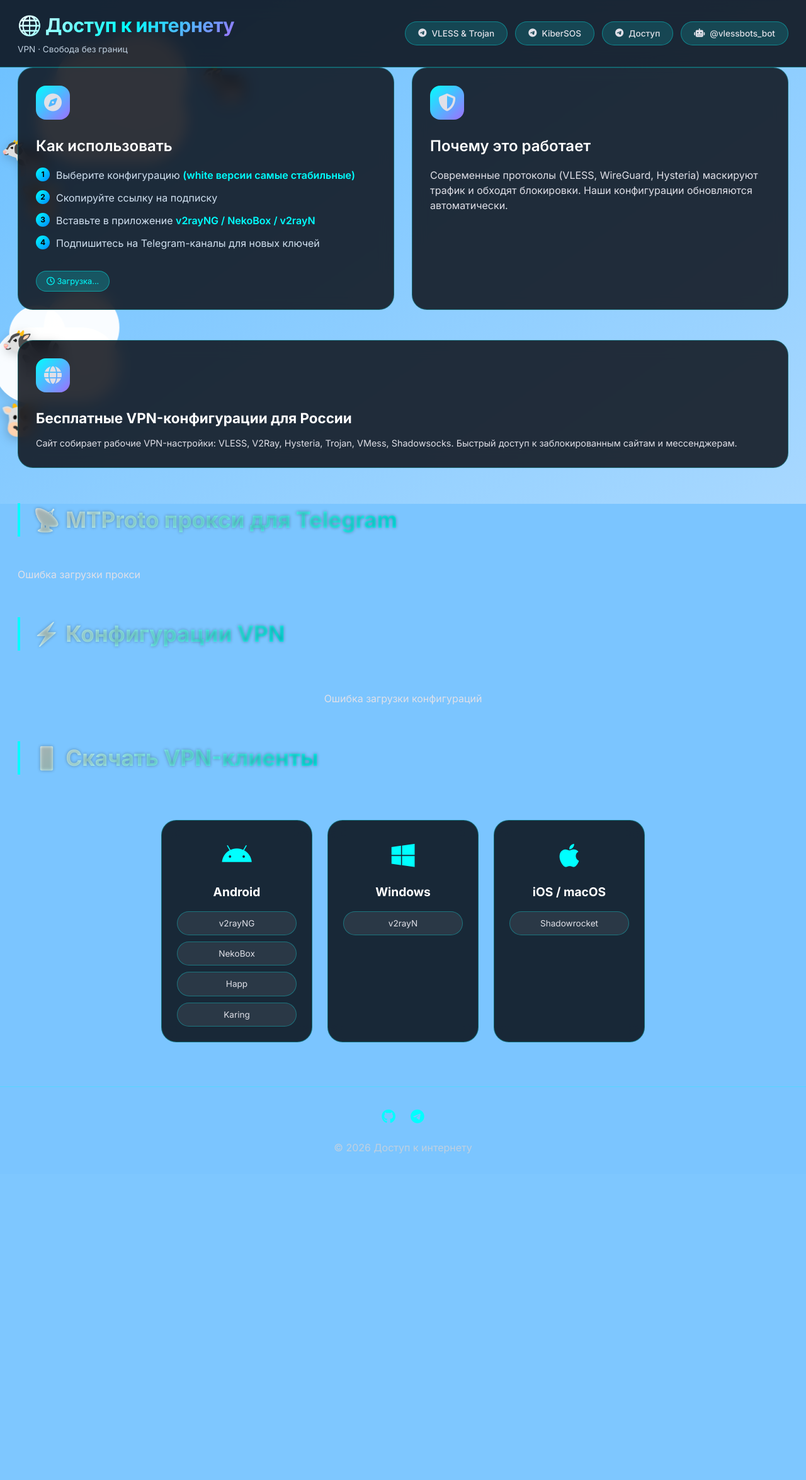
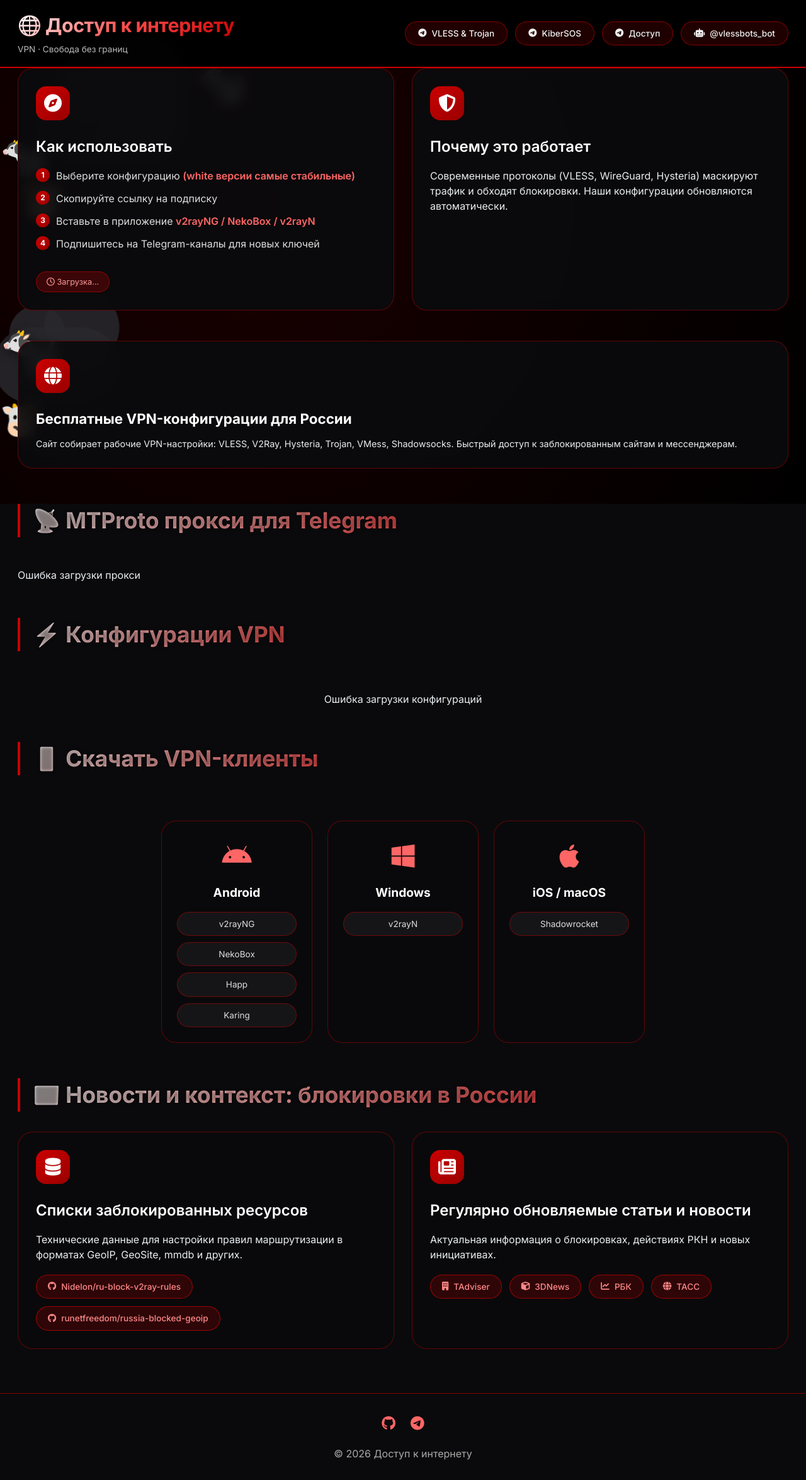
Before and after one commit to kort0881/internet-access-site, a Flask app: page / in a window 1280 px wide. Shown: the whole page at 63% size. Before the commit the page ends 1832 px from the top, so only its background shows below. Run offline with Flask 3, Linux system fonts and the light colour scheme; data that the repository does not hold is empty.

Commit message:
Revamp styles and add news section for Russia
Updated styles and added new content sections for improved aesthetics and functionality.

```diff
--- a/templates/index.html
+++ b/templates/index.html
@@ -11,9 +11,21 @@
     <link rel="stylesheet" href="https://cdnjs.cloudflare.com/ajax/libs/font-awesome/6.4.0/css/all.min.css">
     <style>
         * { margin: 0; padding: 0; box-sizing: border-box; }
-        body { font-family: 'Inter', system-ui, sans-serif; color: #e0e0e8; line-height: 1.5; min-height: 100vh; background: #7bc5ff; position: relative; }
-        .sky-bg { position: fixed; top: 0; left: 0; width: 100%; height: 100%; z-index: -2; background: linear-gradient(145deg, #6bc0ff 0%, #a8d8ff 100%); overflow: hidden; }
-        .cloud { position: absolute; background: rgba(255, 255, 255, 0.95); border-radius: 1000px; box-shadow: 0 8px 20px rgba(0,0,0,0.1); z-index: -1; }
+        body { font-family: 'Inter', system-ui, sans-serif; color: #eaeef2; line-height: 1.5; min-height: 100vh; background: #0a0a0c; position: relative; }
+
+        /* Чёрно-красно-белая цветовая схема */
+        .sky-bg {
+            position: fixed; top: 0; left: 0; width: 100%; height: 100%; z-index: -2;
+            background: radial-gradient(circle at 30% 40%, #1a0000, #000000);
+            overflow: hidden;
+        }
+        .cloud {
+            position: absolute;
+            background: rgba(40, 40, 45, 0.85);
+            border-radius: 1000px;
+            box-shadow: 0 8px 20px rgba(0,0,0,0.4);
+            z-index: -1;
+        }
         .cloud::before, .cloud::after { content: ''; position: absolute; background: inherit; border-radius: 50%; }
         .cloud1 { width: 240px; height: 140px; top: 15%; left: -240px; }
         .cloud1::before { width: 110px; height: 110px; top: -45px; left: 30px; }
@@ -28,61 +40,132 @@
         .cloud1 { animation: floatClouds 35s linear infinite; }
         .cloud2 { animation: floatClouds 45s linear infinite; }
         .cloud3 { animation: floatClouds 55s linear infinite; }
-        .flying-cow { position: absolute; font-size: 72px; filter: drop-shadow(2px 4px 8px rgba(0,0,0,0.2)); z-index: -1; pointer-events: none; animation-timing-function: linear; animation-iteration-count: infinite; }
+
+        .flying-cow { position: absolute; font-size: 72px; filter: drop-shadow(2px 4px 8px rgba(0,0,0,0.5)); z-index: -1; pointer-events: none; animation-timing-function: linear; animation-iteration-count: infinite; }
         .cow1 { top: 12%; animation: flyAcross 22s linear infinite; font-size: 68px; }
         .cow2 { top: 35%; animation: flyAcross 28s linear infinite 3s; font-size: 58px; transform: scaleX(-1);}
         .cow3 { top: 62%; animation: flyAcross 32s linear infinite 7s; font-size: 82px; }
         .cow4 { top: 78%; animation: flyAcross 38s linear infinite 12s; font-size: 54px; transform: scaleX(-1);}
         .cow5 { top: 25%; animation: flyAcross 42s linear infinite 18s; font-size: 64px; }
         @keyframes flyAcross { 0% { transform: translateX(-180px) translateY(0px) rotate(0deg); opacity: 0; } 12% { opacity: 0.95; } 88% { opacity: 0.95; } 100% { transform: translateX(calc(100vw + 180px)) translateY(-50px) rotate(6deg); opacity: 0; } }
+
         .container { position: relative; z-index: 2; max-width: 1400px; margin: 0 auto; padding: 0 28px; }
-        .glass-header { background: rgba(8, 10, 18, 0.85); backdrop-filter: blur(12px); border-bottom: 1px solid rgba(0, 255, 255, 0.3); padding: 18px 0; position: sticky; top: 0; z-index: 100; }
+
+        .glass-header {
+            background: rgba(0, 0, 0, 0.92);
+            backdrop-filter: blur(12px);
+            border-bottom: 2px solid #cc0000;
+            padding: 18px 0;
+            position: sticky;
+            top: 0;
+            z-index: 100;
+        }
         .header-flex { display: flex; justify-content: space-between; align-items: center; flex-wrap: wrap; gap: 20px; }
-        .logo h1 { font-size: 1.9rem; font-weight: 700; background: linear-gradient(135deg, #fff, #0ff, #a06eff); -webkit-background-clip: text; background-clip: text; color: transparent; letter-spacing: -0.5px; }
-        .logo p { color: #c0d0e0; font-size: 0.85rem; margin-top: 4px; }
+        .logo h1 {
+            font-size: 1.9rem; font-weight: 700;
+            background: linear-gradient(135deg, #fff, #ff4d4d, #cc0000);
+            -webkit-background-clip: text; background-clip: text; color: transparent;
+            letter-spacing: -0.5px;
+        }
+        .logo p { color: #bbbbbb; font-size: 0.85rem; margin-top: 4px; }
         .social-links { display: flex; gap: 12px; flex-wrap: wrap; }
-        .social-btn { padding: 8px 20px; border-radius: 40px; text-decoration: none; font-size: 0.85rem; font-weight: 500; display: inline-flex; align-items: center; gap: 8px; background: rgba(0, 255, 255, 0.15); border: 1px solid rgba(0, 255, 255, 0.35); color: #e0e0e8; transition: all 0.25s; }
-        .social-btn:hover { background: rgba(0, 255, 255, 0.3); border-color: #0ff; box-shadow: 0 0 12px rgba(0,255,255,0.4); transform: translateY(-2px); }
+        .social-btn {
+            padding: 8px 20px; border-radius: 40px; text-decoration: none; font-size: 0.85rem; font-weight: 500;
+            display: inline-flex; align-items: center; gap: 8px;
+            background: rgba(204, 0, 0, 0.15); border: 1px solid rgba(204, 0, 0, 0.6);
+            color: #f0f0f0; transition: all 0.25s;
+        }
+        .social-btn:hover { background: rgba(204, 0, 0, 0.4); border-color: #ff3333; box-shadow: 0 0 12px rgba(204,0,0,0.6); transform: translateY(-2px); color: #fff; }
+
         .section { margin: 56px 0 40px; }
-        .section-title { font-size: 2.2rem; font-weight: 700; background: linear-gradient(135deg, #fff, #0ff); -webkit-background-clip: text; background-clip: text; color: transparent; display: inline-block; border-left: 4px solid #0ff; padding-left: 20px; margin-bottom: 32px; text-shadow: 0 0 5px rgba(0,0,0,0.3); }
-        .corner-card { background: rgba(12, 16, 24, 0.85); backdrop-filter: blur(12px); border: 1px solid rgba(0, 255, 255, 0.25); border-radius: 24px; padding: 28px; transition: all 0.3s ease; position: relative; }
-        .corner-card:hover { border-color: #0ff; box-shadow: 0 0 28px rgba(0, 255, 255, 0.2); transform: translateY(-3px); }
-        .info-grid { display: flex; flex-wrap: wrap; gap: 28px; margin-bottom: 48px; }
-        .info-card { flex: 1; min-width: 260px; background: rgba(12, 16, 24, 0.85); backdrop-filter: blur(10px); border-radius: 24px; padding: 28px; border: 1px solid rgba(0, 255, 255, 0.25); transition: 0.25s; }
-        .info-card:hover { border-color: #0ff; box-shadow: 0 8px 24px rgba(0,255,255,0.15); }
-        .info-icon { width: 54px; height: 54px; background: linear-gradient(135deg, #0ff, #a06eff); border-radius: 16px; display: flex; align-items: center; justify-content: center; font-size: 28px; margin-bottom: 24px; }
+        .section-title {
+            font-size: 2.2rem; font-weight: 700;
+            background: linear-gradient(135deg, #fff, #ff4d4d);
+            -webkit-background-clip: text; background-clip: text; color: transparent;
+            display: inline-block; border-left: 4px solid #cc0000;
+            padding-left: 20px; margin-bottom: 32px;
+            text-shadow: 0 0 5px rgba(0,0,0,0.5);
+        }
+
+        .corner-card, .info-card, .config-card, .app-card {
+            background: rgba(10, 10, 12, 0.92);
+            backdrop-filter: blur(10px);
+            border: 1px solid rgba(204, 0, 0, 0.45);
+            border-radius: 24px;
+            transition: all 0.3s ease;
+        }
+        .corner-card { padding: 28px; position: relative; }
+        .corner-card:hover, .info-card:hover, .config-card:hover, .app-card:hover {
+            border-color: #ff3333;
+            box-shadow: 0 0 28px rgba(204, 0, 0, 0.3);
+            transform: translateY(-3px);
+        }
+        .info-card { flex: 1; min-width: 260px; padding: 28px; }
+        .info-icon {
+            width: 54px; height: 54px;
+            background: linear-gradient(135deg, #cc0000, #990000);
+            border-radius: 16px;
+            display: flex; align-items: center; justify-content: center;
+            font-size: 28px; margin-bottom: 24px;
+            color: white;
+        }
         .info-card h3 { font-size: 1.5rem; margin-bottom: 16px; color: #fff; font-weight: 600; }
         .step-list { list-style: none; counter-reset: step; }
-        .step-list li { counter-increment: step; margin-bottom: 12px; padding-left: 32px; position: relative; color: #d0e0f0; }
-        .step-list li::before { content: counter(step); position: absolute; left: 0; top: 0; width: 22px; height: 22px; background: linear-gradient(135deg, #0ff, #0088ff); border-radius: 30px; display: flex; align-items: center; justify-content: center; font-size: 12px; font-weight: bold; color: #000; }
-        .highlight { color: #0ff; font-weight: 600; }
-        .update-badge { display: inline-block; margin-top: 20px; padding: 6px 16px; background: rgba(0, 255, 255, 0.2); border-radius: 30px; font-size: 0.8rem; color: #0ff; border: 1px solid rgba(0,255,255,0.4); }
+        .step-list li { counter-increment: step; margin-bottom: 12px; padding-left: 32px; position: relative; color: #ddd; }
+        .step-list li::before {
+            content: counter(step); position: absolute; left: 0; top: 0; width: 22px; height: 22px;
+            background: linear-gradient(135deg, #cc0000, #990000); border-radius: 30px;
+            display: flex; align-items: center; justify-content: center; font-size: 12px; font-weight: bold; color: #fff;
+        }
+        .highlight { color: #ff6666; font-weight: 600; }
+        .update-badge {
+            display: inline-block; margin-top: 20px; padding: 6px 16px;
+            background: rgba(204, 0, 0, 0.25); border-radius: 30px; font-size: 0.8rem;
+            color: #ff9999; border: 1px solid rgba(204,0,0,0.6);
+        }
+        .info-grid { display: flex; flex-wrap: wrap; gap: 28px; margin-bottom: 48px; }
+
         .configs-grid { display: grid; grid-template-columns: repeat(auto-fill, minmax(280px, 1fr)); gap: 24px; margin: 32px 0; }
-        .config-card { background: rgba(8, 12, 20, 0.85); backdrop-filter: blur(12px); border-radius: 24px; border: 1px solid rgba(0, 255, 255, 0.3); padding: 20px; transition: all 0.3s cubic-bezier(0.2, 0.9, 0.4, 1.1); }
-        .config-card:hover { transform: translateY(-4px); border-color: #0ff; box-shadow: 0 12px 24px -12px rgba(0, 255, 255, 0.3); }
-        .config-name { font-size: 1.2rem; font-weight: 700; color: #0ff; margin-bottom: 6px; word-break: break-word; }
-        .config-category { font-size: 0.75rem; color: #b0c0d0; margin-bottom: 16px; }
+        .config-card { padding: 20px; }
+        .config-name { font-size: 1.2rem; font-weight: 700; color: #ff6666; margin-bottom: 6px; word-break: break-word; }
+        .config-category { font-size: 0.75rem; color: #aaa; margin-bottom: 16px; }
         .button-group { display: flex; flex-direction: column; gap: 10px; margin-top: 12px; }
-        .btn-neon { padding: 10px; border-radius: 40px; font-weight: 600; text-align: center; cursor: pointer; transition: all 0.2s; border: none; font-size: 0.85rem; display: flex; align-items: center; justify-content: center; gap: 8px; text-decoration: none; background: linear-gradient(95deg, #a06eff, #0ff); color: #000; }
-        .btn-neon:hover { transform: scale(1.02); box-shadow: 0 0 12px #0ff; }
-        .btn-black { background: linear-gradient(95deg, #1a1a1a, #2a2a2a); color: #aaa; border: 1px solid #555; }
-        .btn-black:hover { box-shadow: 0 0 12px #333; border-color: #888; color: #fff; }
-        .btn-link { background: rgba(0, 255, 255, 0.1); border: 1px solid rgba(0, 255, 255, 0.5); color: #0ff; background: transparent; font-weight: 600; }
-        .btn-link:hover { background: rgba(0, 255, 255, 0.25); border-color: #0ff; }
+
+        .btn-neon {
+            padding: 10px; border-radius: 40px; font-weight: 600; text-align: center; cursor: pointer;
+            transition: all 0.2s; border: none; font-size: 0.85rem; display: flex; align-items: center;
+            justify-content: center; gap: 8px; text-decoration: none;
+            background: linear-gradient(95deg, #cc0000, #990000); color: #fff;
+        }
+        .btn-neon:hover { transform: scale(1.02); box-shadow: 0 0 12px #cc0000; background: linear-gradient(95deg, #ff1a1a, #b30000); }
+        .btn-black { background: #1a1a1a; color: #eee; border: 1px solid #555; }
+        .btn-black:hover { box-shadow: 0 0 12px #660000; border-color: #cc0000; background: #2a2a2a; }
+        .btn-link { background: rgba(204, 0, 0, 0.1); border: 1px solid rgba(204, 0, 0, 0.7); color: #ff9999; background: transparent; font-weight: 600; }
+        .btn-link:hover { background: rgba(204, 0, 0, 0.3); border-color: #ff3333; color: #fff; }
+
         .proxy-grid { display: flex; flex-wrap: wrap; gap: 12px; margin-top: 16px; }
-        .proxy-item { background: rgba(0, 136, 204, 0.25); border: 1px solid rgba(0, 255, 255, 0.5); padding: 8px 18px; border-radius: 60px; color: #0ff; text-decoration: none; font-weight: 500; transition: 0.2s; display: inline-flex; align-items: center; gap: 8px; font-size: 0.85rem; }
-        .proxy-item:hover { background: rgba(0, 255, 255, 0.4); transform: translateY(-2px); box-shadow: 0 8px 20px rgba(0, 136, 204, 0.3); }
+        .proxy-item {
+            background: rgba(160, 0, 0, 0.25); border: 1px solid rgba(204, 0, 0, 0.7); padding: 8px 18px;
+            border-radius: 60px; color: #ff8888; text-decoration: none; font-weight: 500;
+            transition: 0.2s; display: inline-flex; align-items: center; gap: 8px; font-size: 0.85rem;
+        }
+        .proxy-item:hover { background: rgba(204, 0, 0, 0.5); transform: translateY(-2px); box-shadow: 0 8px 20px rgba(204, 0, 0, 0.4); color: #fff; }
+
         .apps-grid { display: flex; flex-wrap: wrap; gap: 24px; justify-content: center; margin: 40px 0; }
-        .app-card { background: rgba(8, 12, 20, 0.85); backdrop-filter: blur(12px); border-radius: 24px; padding: 24px; width: 240px; text-align: center; border: 1px solid rgba(0, 255, 255, 0.3); transition: 0.3s; }
-        .app-card:hover { border-color: #0ff; transform: translateY(-4px); }
-        .app-icon { font-size: 42px; margin-bottom: 12px; color: #0ff; }
+        .app-card { padding: 24px; width: 240px; text-align: center; }
+        .app-icon { font-size: 42px; margin-bottom: 12px; color: #ff6666; }
         .app-card h3 { font-size: 1.2rem; margin-bottom: 16px; color: #fff; }
         .app-links { display: flex; flex-direction: column; gap: 10px; }
-        .app-link { padding: 8px; border-radius: 40px; background: rgba(255,255,255,0.08); border: 1px solid rgba(0, 255, 255, 0.3); color: #e0e0e8; text-decoration: none; transition: 0.2s; font-size: 0.85rem; }
-        .app-link:hover { background: rgba(0, 255, 255, 0.2); border-color: #0ff; }
-        footer { margin-top: 70px; padding: 30px 0; text-align: center; border-top: 1px solid rgba(0, 255, 255, 0.3); color: #c0d0e0; }
-        .footer-links a { color: #0ff; margin: 0 12px; font-size: 1.4rem; transition: 0.2s; }
-        .footer-links a:hover { text-shadow: 0 0 8px #0ff; }
+        .app-link {
+            padding: 8px; border-radius: 40px; background: rgba(255,255,255,0.05);
+            border: 1px solid rgba(204, 0, 0, 0.5); color: #dddddd; text-decoration: none; transition: 0.2s; font-size: 0.85rem;
+        }
+        .app-link:hover { background: rgba(204, 0, 0, 0.25); border-color: #ff3333; color: #fff; }
+
+        footer { margin-top: 70px; padding: 30px 0; text-align: center; border-top: 1px solid rgba(204, 0, 0, 0.6); color: #aaa; }
+        .footer-links a { color: #ff6666; margin: 0 12px; font-size: 1.4rem; transition: 0.2s; }
+        .footer-links a:hover { text-shadow: 0 0 8px #cc0000; color: #ff9999; }
+
         @media (max-width: 800px) {
             .container { padding: 0 20px; }
             .configs-grid { grid-template-columns: repeat(auto-fill, minmax(260px, 1fr)); gap: 16px; }
@@ -161,6 +244,33 @@
                 <div class="app-card"><div class="app-icon"><i class="fab fa-apple"></i></div><h3>iOS / macOS</h3><div class="app-links"><a href="https://apps.apple.com/app/shadowrocket/id932747118" class="app-link">Shadowrocket</a></div></div>
             </div>
         </div>
+
+        <!-- НОВЫЙ БЛОК: Новости и контекст о блокировках в России -->
+        <div class="section">
+            <h2 class="section-title">📰 Новости и контекст: блокировки в России</h2>
+            <div class="info-grid">
+                <div class="info-card">
+                    <div class="info-icon"><i class="fas fa-database"></i></div>
+                    <h3>Списки заблокированных ресурсов</h3>
+                    <p>Технические данные для настройки правил маршрутизации в форматах GeoIP, GeoSite, mmdb и других.</p>
+                    <div class="proxy-grid" style="margin-top: 20px;">
+                        <a href="https://github.com/Nidelon/ru-block-v2ray-rules" class="proxy-item" target="_blank"><i class="fab fa-github"></i> Nidelon/ru-block-v2ray-rules</a>
+                        <a href="https://github.com/runetfreedom/russia-blocked-geoip" class="proxy-item" target="_blank"><i class="fab fa-github"></i> runetfreedom/russia-blocked-geoip</a>
+                    </div>
+                </div>
+                <div class="info-card">
+                    <div class="info-icon"><i class="fas fa-newspaper"></i></div>
+                    <h3>Регулярно обновляемые статьи и новости</h3>
+                    <p>Актуальная информация о блокировках, действиях РКН и новых инициативах.</p>
+                    <div class="proxy-grid" style="margin-top: 20px;">
+                        <a href="https://www.tadviser.ru/" class="proxy-item" target="_blank"><i class="fas fa-building"></i> TAdviser</a>
+                        <a href="https://3dnews.ru/" class="proxy-item" target="_blank"><i class="fas fa-cube"></i> 3DNews</a>
+                        <a href="https://www.rbc.ru/" class="proxy-item" target="_blank"><i class="fas fa-chart-line"></i> РБК</a>
+                        <a href="https://tass.ru/" class="proxy-item" target="_blank"><i class="fas fa-globe"></i> ТАСС</a>
+                    </div>
+                </div>
+            </div>
+        </div>
     </main>
 
     <footer>
@@ -175,13 +285,16 @@
             const original = button.innerHTML;
             navigator.clipboard.writeText(url).then(() => {
                 button.innerHTML = '<i class="fas fa-check"></i> Скопировано!';
-                button.style.background = 'linear-gradient(95deg, #00ff88, #00cc66)';
+                button.style.background = 'linear-gradient(95deg, #cc0000, #990000)';
+                button.style.color = '#fff';
                 setTimeout(() => {
                     button.innerHTML = original;
                     if (button.classList.contains('btn-black')) {
-                        button.style.background = 'linear-gradient(95deg, #1a1a1a, #2a2a2a)';
+                        button.style.background = '#1a1a1a';
+                        button.style.color = '#eee';
                     } else {
-                        button.style.background = '';
+                        button.style.background = 'linear-gradient(95deg, #cc0000, #990000)';
+                        button.style.color = '#fff';
                     }
                 }, 1500);
             }).catch(() => {
@@ -195,9 +308,11 @@
                 setTimeout(() => {
                     button.innerHTML = original;
                     if (button.classList.contains('btn-black')) {
-                        button.style.background = 'linear-gradient(95deg, #1a1a1a, #2a2a2a)';
+                        button.style.background = '#1a1a1a';
+                        button.style.color = '#eee';
                     } else {
-                        button.style.background = '';
+                        button.style.background = 'linear-gradient(95deg, #cc0000, #990000)';
+                        button.style.color = '#fff';
                     }
                 }, 1500);
             });
@@ -238,7 +353,6 @@
                 const content = atob(data.content);
                 const lines = content.split('\n');
 
-                // Собираем все URL ссылки из всех секций (включая BLACK)
                 const allUrls = [];
                 let currentSection = null;
                 for (let line of lines) {
@@ -250,7 +364,6 @@
                     }
                 }
 
-                // Извлекаем дату
                 let lastUpdate = '';
                 for (let line of lines) {
                     if (line.startsWith('# Generated:')) {
@@ -273,7 +386,6 @@
                     const url = item.url;
                     const section = item.section;
                     let name = url.split('/').pop().replace('.txt', '').replace(/_/g, ' ');
-                    // Упрощаем названия для читаемости
                     name = name.replace('ru white all ', '').replace('ru white ', '').replace('my euro all ', '').replace('my euro ', '');
                     if (name.includes('WHITE')) name = '✨ ' + name;
                     if (name.includes('BLACK')) name = '⬛ ' + name;
```
